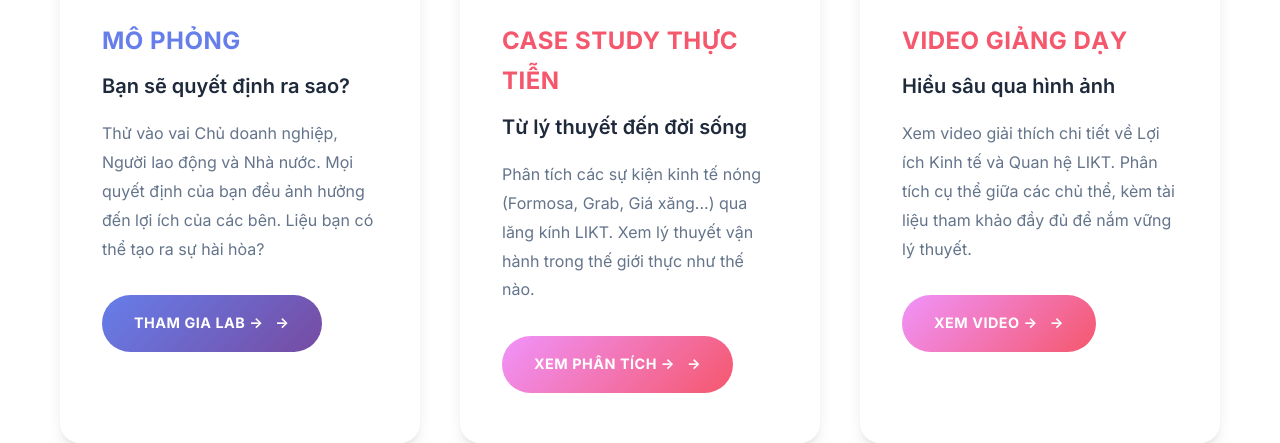
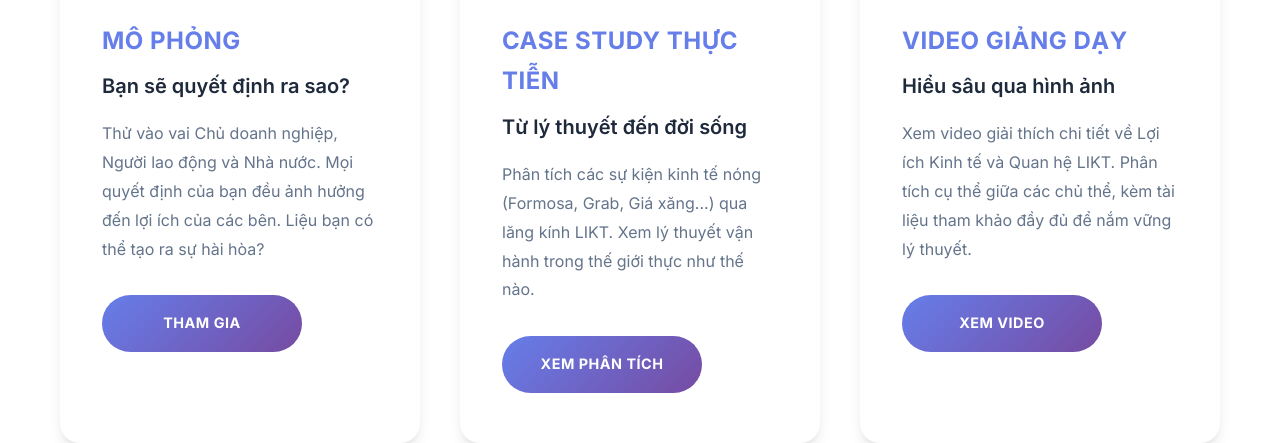
Before and after one commit to foolAnon/MLN122, a plain HTML site: page index.html in a window 1280 px wide. Shown: the part 2008-2451 px from the top of the page. Drawn offline with Linux system fonts and the light colour scheme.

```diff
--- a/css/styles.css
+++ b/css/styles.css
@@ -439,15 +439,15 @@
 }
 
 .case-card::before {
-    background: var(--gradient-2);
+    background: var(--gradient-1);
 }
 
 .forum-card::before {
-    background: var(--gradient-3);
+    background: var(--gradient-1);
 }
 
 .video-card::before {
-    background: linear-gradient(135deg, #f093fb 0%, #f5576c 100%);
+    background: var(--gradient-1);
 }
 
 .module-card:hover {
@@ -483,15 +483,15 @@
 }
 
 .case-card .module-title {
-    color: #f5576c;
+    color: #667eea;
 }
 
 .forum-card .module-title {
-    color: #00f2fe;
+    color: #667eea;
 }
 
 .video-card .module-title {
-    color: #f5576c;
+    color: #667eea;
 }
 
 .module-question {
@@ -520,13 +520,8 @@
     font-size: 0.9rem;
     position: relative;
     overflow: hidden;
-}
-
-.module-button::after {
-    content: '→';
-    margin-left: 0.5rem;
-    transition: transform 0.3s ease;
-    display: inline-block;
+    min-width: 200px;
+    text-align: center;
 }
 
 .lab-button {
@@ -534,24 +529,20 @@
 }
 
 .case-button {
-    background: var(--gradient-2);
+    background: var(--gradient-1);
 }
 
 .forum-button {
-    background: var(--gradient-3);
+    background: var(--gradient-1);
 }
 
 .video-button {
-    background: linear-gradient(135deg, #f093fb 0%, #f5576c 100%);
+    background: var(--gradient-1);
 }
 
 .module-button:hover {
-    transform: translateX(8px) translateY(-2px);
+    transform: translateY(-2px);
     box-shadow: var(--shadow-xl);
-}
-
-.module-button:hover::after {
-    transform: translateX(5px);
 }
 
 /* ========================================
--- a/index.html
+++ b/index.html
@@ -40,7 +40,7 @@
             <div class="hero-content">
                 <h1 class="hero-title">
                     LỢI ÍCH KINH TẾ<br>
-                    <span class="hero-subtitle-main">ĐỘNG CƠ ẨN SAU MỌI QUYẾT ĐỊNH.</span>
+                    <span class="hero-subtitle-main">ĐỘNG CƠ ẨN SAU MỌI QUYẾT ĐỊNH</span>
                 </h1>
                 <p class="hero-subtitle">
                     Khám phá cách Lợi ích kinh tế định hình các mối quan hệ xã hội, từ nhà máy đến quốc gia,
@@ -105,7 +105,7 @@
                         Liệu bạn có thể tạo ra sự hài hòa?
                     </p>
                     <a href="lab.html" class="module-button lab-button">
-                        Tham gia LAB →
+                        Tham gia
                     </a>
                 </div>
 
@@ -120,7 +120,7 @@
                         như thế nào.
                     </p>
                     <a href="casestudy.html" class="module-button case-button">
-                        Xem Phân tích →
+                        Xem phân tích
                     </a>
                 </div>
 
@@ -135,7 +135,7 @@
                         để nắm vững lý thuyết.
                     </p>
                     <a href="video.html" class="module-button video-button">
-                        Xem Video →
+                        Xem video
                     </a>
                 </div>
             </div>
```
